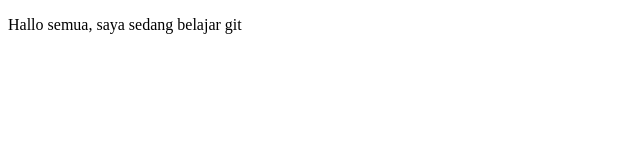
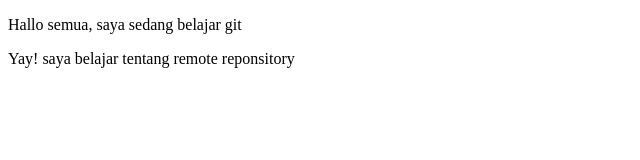
Before and after one commit to nasrudiniqrok/belajar-git, a plain HTML site: page index.html in a window 1280 px wide. Shown: the whole page, without its empty margins (0-640 px from the left). Drawn offline with Linux system fonts and the light colour scheme.

Commit message:
perubahan dan penambahan index

```diff
--- a/index.html
+++ b/index.html
@@ -3,9 +3,10 @@
 <head>
     <meta charset="UTF-8">
     <meta name="viewport" content="width=device-width, initial-scale=1.0">
-    <title>Belajar Git</title>
+    <title>Belajar Git: Remote Reponsitory</title>
 </head>
 <body>
     <p>Hallo semua, saya sedang belajar git </p>
+    <p>Yay! saya belajar tentang remote reponsitory</p>
 </body>
 </html>
```
